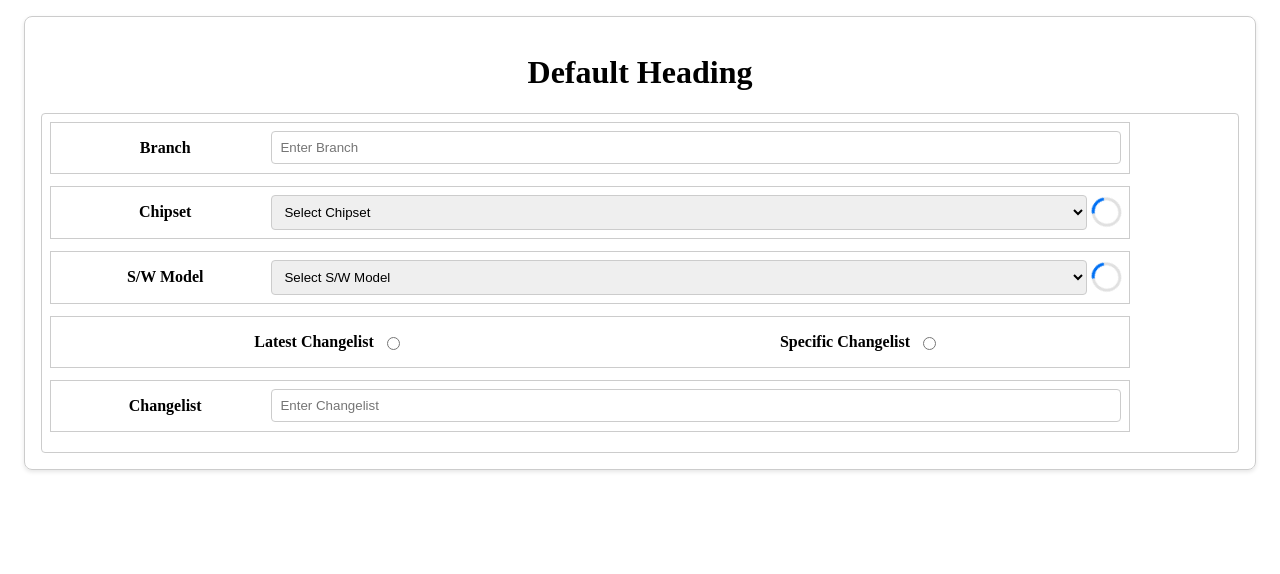
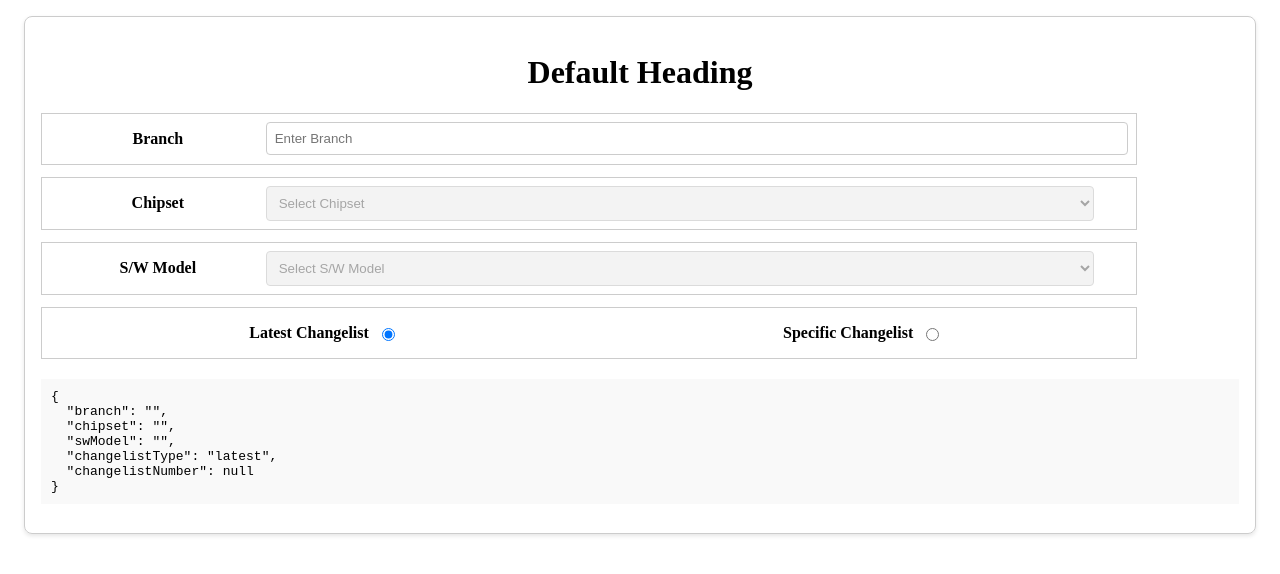
Before and after one commit to goyalh4164/FMS, a Next.js app: page /retail in a window 1280 px wide. Shown: the top 574 px of the page. Built offline with nearby package versions, Linux system fonts and the light colour scheme.

Commit message:
refactored the code

```diff
--- a/app/page.js
+++ b/app/page.js
@@ -1,6 +1,7 @@
 import ToolDescriptionCard from "@/components/ToolDescriptionCard/ToolDescriptionCard";
 import styles from "./page.module.css";
 export default function Home() {
+
   const ToolsData = [
     {
       Heading: "Welcome to FMS tool",
@@ -11,6 +12,7 @@ export default function Home() {
       Description: "This tool helps you do something else.",
     },
   ];
+
   return (
     <div className={styles.container}>
       <div className={styles.title_container}>
--- a/components/LoadingSpinner/SmallSpinner/SmallSpinner.jsx
+++ b/components/LoadingSpinner/SmallSpinner/SmallSpinner.jsx
@@ -1,5 +1,10 @@
 import styles from "./SmallSpinner.module.css";
 
-export default function Spinner() {
-  return <div className={styles.spinner}></div>;
+export default function SmallSpinner({ active }) {
+  return (
+    <div
+      className={styles.spinner}
+      style={{ visibility: active ? "visible" : "hidden" }}
+    ></div>
+  );
 }
--- a/components/RetailInputCard/RadioGroup/RadioGroup.jsx
+++ b/components/RetailInputCard/RadioGroup/RadioGroup.jsx
@@ -1,12 +1,19 @@
 import styles from "../RetailInputCard.module.css";
 
-function RadioGroup({ name, options }) {
+function RadioGroup({ name, options, value, onChange }) {
   return (
     <div className={styles.input_group_container}>
       {options.map((opt, index) => (
         <div key={index} className={styles.input_label_container}>
           <label htmlFor={opt.id}>{opt.label}</label>
-          <input type="radio" id={opt.id} name={name} value={opt.value} />
+          <input
+            type="radio"
+            id={opt.id}
+            name={name}
+            value={opt.value}
+            checked={value === opt.value}
+            onChange={(e) => onChange(e.target.value)}
+          />
         </div>
       ))}
     </div>
--- a/components/RetailInputCard/RetailInputCard.jsx
+++ b/components/RetailInputCard/RetailInputCard.jsx
@@ -1,20 +1,77 @@
-import styles from "./RetailInputCard.module.css";
-import TextInput from "./TextInput/TextInput";
+"use client";
+import { useState } from "react";
 import SelectInput from "./SelectInput/SelectInput";
 import RadioGroup from "./RadioGroup/RadioGroup";
+import TextInput from "./TextInput/TextInput";
+import styles from "./RetailInputCard.module.css";
 
+// ✅ Main Card Component
 export default function RetailInputCard({ Heading = "Default Heading" }) {
+  const [branch, setBranch] = useState("");
+  const [chipset, setChipset] = useState("");
+  const [swModel, setSwModel] = useState("");
+  const [changelistType, setChangelistType] = useState("latest");
+  const [changelistNumber, setChangelistNumber] = useState("");
+
+  const [loadingChipset, setLoadingChipset] = useState(false);
+  const [loadingSWModel, setLoadingSWModel] = useState(false);
+
+  // 👉 Branch onBlur → show spinner for chipset
+  const handleBranchBlur = (value) => {
+    setBranch(value);
+    setLoadingChipset(true);
+    setChipset(""); // reset chipset
+    setSwModel(""); // reset sw model
+    setTimeout(() => {
+      setLoadingChipset(false);
+    }, 1500); // simulate API call
+  };
+
+  // 👉 Chipset onChange → show spinner for S/W model
+  const handleChipsetChange = (value) => {
+    setChipset(value);
+    setLoadingSWModel(true);
+    setSwModel(""); // reset sw model
+    setTimeout(() => {
+      setLoadingSWModel(false);
+    }, 1500);
+  };
+
+  // 👉 SW Model change
+  const handleSWModelChange = (value) => {
+    setSwModel(value);
+  };
+
+  // 👉 Final Card Data
+  const cardData = {
+    branch,
+    chipset,
+    swModel,
+    changelistType,
+    changelistNumber: changelistType === "specific" ? changelistNumber : null,
+  };
+
   return (
     <div className={styles.container}>
       <div className={styles.heading_container}>
         <h1>{Heading}</h1>
       </div>
-      <div className={styles.input_container}>
-        <TextInput id="branch-path" label="Branch" placeholder="Enter Branch" />
+      <TextInput
+        id="branch-path"
+        label="Branch"
+        placeholder="Enter Branch"
+        defaultValue={branch}
+        onBlur={handleBranchBlur}
+      />
 
+      {/* Chipset Dropdown */}
       <SelectInput
         id="chipset"
         label="Chipset"
+        value={chipset}
+        onChange={handleChipsetChange}
+        loading={loadingChipset}
+        disabled={!branch}
         options={[
           { value: "chipset1", label: "Chipset 1" },
           { value: "chipset2", label: "Chipset 2" },
@@ -22,38 +79,53 @@ export default function RetailInputCard({ Heading = "Default Heading" }) {
         ]}
       />
 
+      {/* SW Model Dropdown */}
       <SelectInput
         id="sw-model"
         label="S/W Model"
+        value={swModel}
+        onChange={handleSWModelChange}
+        loading={loadingSWModel}
+        disabled={!chipset}
         options={[
-            { value: "softwaremodel1", label: "Software Model 1" },
-            { value: "softwaremodel2", label: "Software Model 2" },
-            { value: "softwaremodel3", label: "Software Model 3" },
+          { value: "branch1", label: "Branch 1" },
+          { value: "branch2", label: "Branch 2" },
+          { value: "branch3", label: "Branch 3" },
         ]}
       />
 
+      {/* Radio Buttons */}
       <RadioGroup
         name="changelist"
+        value={changelistType}
+        onChange={setChangelistType}
         options={[
+          { id: "latest-cl", label: "Latest Changelist", value: "latest" },
           {
-              id: "latest-changelist",
-              label: "Latest Changelist",
-              value: "latest",
-            },
-            {
-              id: "specific-changelist",
+            id: "specific-cl",
             label: "Specific Changelist",
             value: "specific",
           },
         ]}
       />
 
+      {/* Conditional Changelist Input */}
+      {changelistType === "specific" && (
         <TextInput
           id="changelist-number"
           label="Changelist"
           placeholder="Enter Changelist"
+          value={changelistNumber}
+          onChange={setChangelistNumber}
         />
-      </div>
+      )}
+
+      {/* Debug output (Final Card Data) */}
+      <pre
+        style={{ marginTop: "20px", background: "#f9f9f9", padding: "10px" }}
+      >
+        {JSON.stringify(cardData, null, 2)}
+      </pre>
     </div>
   );
 }
--- a/components/RetailInputCard/SelectInput/SelectInput.jsx
+++ b/components/RetailInputCard/SelectInput/SelectInput.jsx
@@ -1,14 +1,28 @@
 import styles from "../RetailInputCard.module.css";
-import Spinner from "@/components/LoadingSpinner/SmallSpinner/SmallSpinner";
+import SmallSpinner from "@/components/LoadingSpinner/SmallSpinner/SmallSpinner";
 
-function SelectInput({ id, label, options }) {
+// ✅ Select Input with Spinner + Disabled State
+function SelectInput({
+  id,
+  label,
+  options,
+  value,
+  onChange,
+  loading,
+  disabled,
+}) {
   return (
     <div className={styles.input_group_container}>
       <div className={styles.input_label_container}>
         <label htmlFor={id}>{label}</label>
       </div>
       <div className={styles.user_input_container}>
-        <select id={id}>
+        <select
+          id={id}
+          value={value}
+          onChange={(e) => onChange?.(e.target.value)}
+          disabled={disabled || loading}
+        >
           <option value="">Select {label}</option>
           {options.map((opt, index) => (
             <option key={index} value={opt.value}>
@@ -16,9 +30,7 @@ function SelectInput({ id, label, options }) {
             </option>
           ))}
         </select>
-        <Spinner />
-      </div>
-      <div>
+        {<SmallSpinner active={loading} />}
       </div>
     </div>
   );
--- a/components/RetailInputCard/TextInput/TextInput.jsx
+++ b/components/RetailInputCard/TextInput/TextInput.jsx
@@ -1,13 +1,29 @@
 import styles from "../RetailInputCard.module.css";
 
-function TextInput({ id, label, placeholder }) {
+function TextInput({
+  id,
+  label,
+  placeholder = "",
+  value,            // for controlled input
+  defaultValue,     // for uncontrolled input
+  onChange,         // optional
+  onBlur,           // optional
+}) {
   return (
     <div className={styles.input_group_container}>
       <div className={styles.input_label_container}>
         <label htmlFor={id}>{label}</label>
       </div>
       <div className={styles.user_input_container}>
-        <input type="text" id={id} placeholder={placeholder} />
+        <input
+          type="text"
+          id={id}
+          placeholder={placeholder}
+          value={value}
+          defaultValue={defaultValue}
+          onChange={(e) => onChange && onChange(e.target.value)}
+          onBlur={(e) => onBlur && onBlur(e.target.value)}
+        />
       </div>
     </div>
   );
```
Lines whose indentation alone changed are shown as unchanged.
